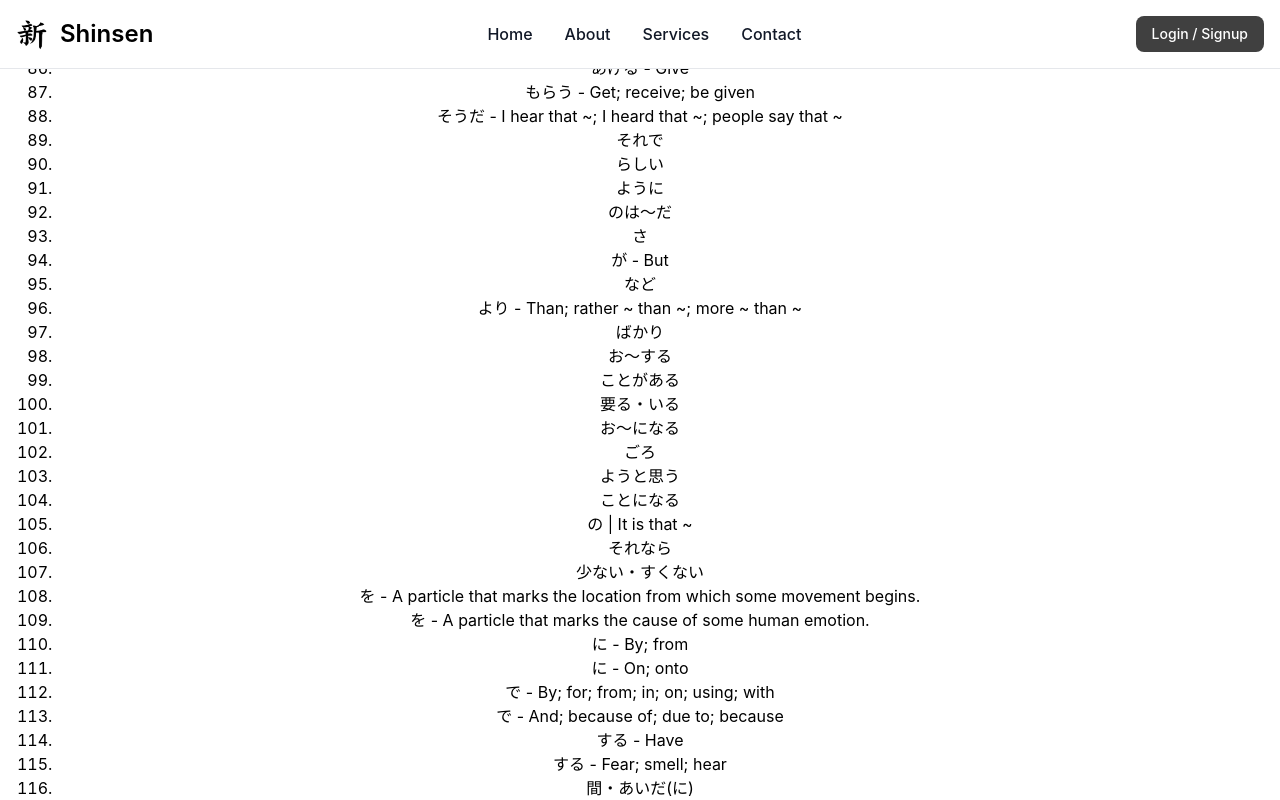
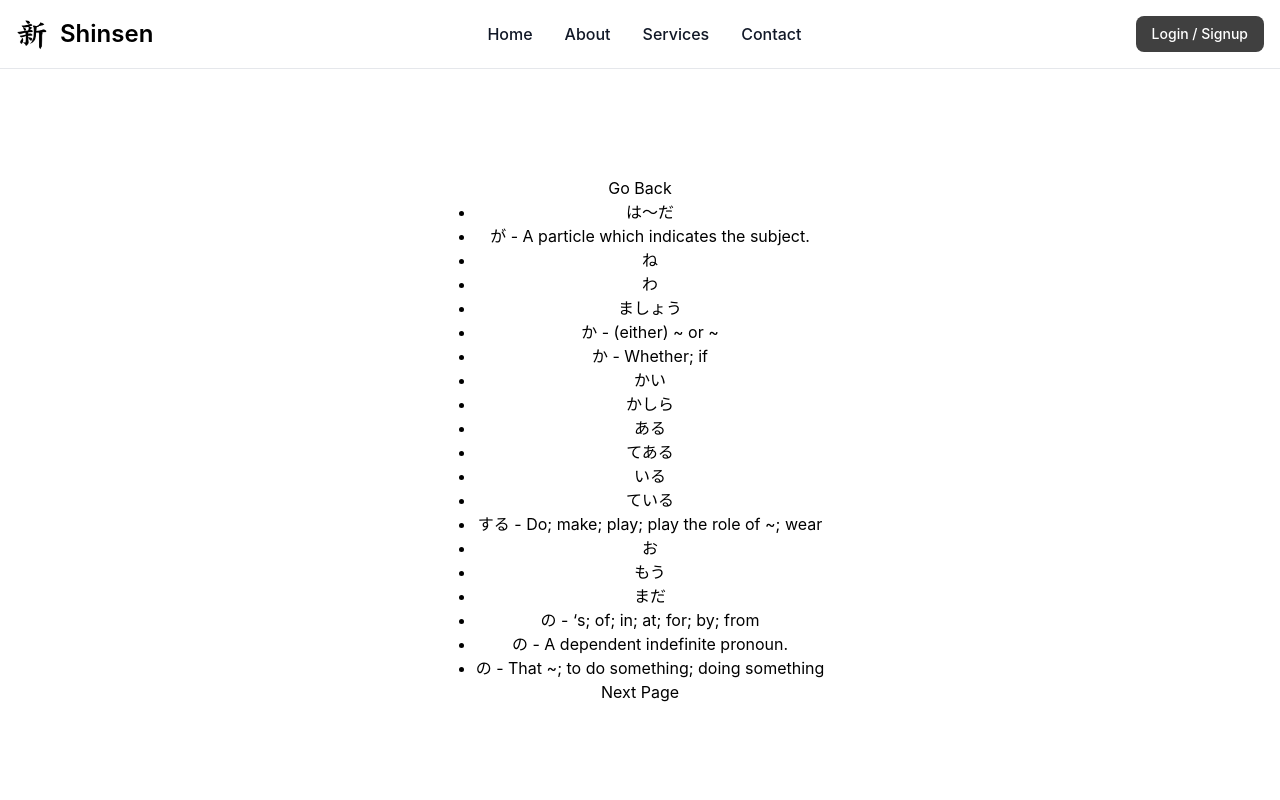
Before and after one commit to Aswin7474/Shinsen, a React (Create React App) app in the folder shinsen/: page /bunpou-study in a window 1280 px wide. Both pictures are taken after a click on the button "Basic". Shown: the top 800 px of the page. Built offline with nearby package versions, Linux system fonts and the light colour scheme.

Commit message:
implemented logic for bunpou study

```diff
--- a/shinsen/src/App.css
+++ b/shinsen/src/App.css
@@ -76,9 +76,6 @@ html {
   right: 35%;
 }
 
-body {
-
-}
 
 
 @keyframes App-logo-spin {
--- a/shinsen/src/bunpoustudy.js
+++ b/shinsen/src/bunpoustudy.js
@@ -3,7 +3,8 @@ import {useState, useEffect} from 'react';
 export function BunpouStudy() {
     const [difficulty, setDifficulty] = useState(null);
     const [dict, setDict] = useState({});
-    const [displayedkeys, setDisplayedKeys] = useState(20);
+    const [currentPage, setCurrentPage] = useState(1);
+    const pageSize = 20;
     const [gPoint, setgPoint] = useState(null);
 
     useEffect(() => {
@@ -16,8 +17,17 @@ export function BunpouStudy() {
         .catch((error) => console.error(`Error - Could not load ${filename}`))
     }, [difficulty]);
 
+
+    const keys = Object.keys(dict);
+    const currentData = keys.slice((currentPage - 1) * pageSize, currentPage * pageSize);
+    const totalPages = Math.ceil(keys.length / pageSize);
+
+    const setPage = (pageNo) => {
+        if (pageNo > 0 && pageNo < totalPages)
+            setCurrentPage(pageNo);
+    };
+
     if (difficulty === null) return (
-
         <div>
             <h1>Select Difficulty</h1>
             <button onClick={() => {setDifficulty('basic')}}>Basic</button>
@@ -28,17 +38,37 @@ export function BunpouStudy() {
         </div>
     )
 
-    console.table(Object.keys(dict)); // View keys in a tabular format
-    console.log(JSON.stringify(dict, null, 2)); // Pretty-print the entire JSON
-
-
     if (gPoint === null) return (
         <div className='pt-20'>
-            <ul class="list-decimal">
-                {Object.keys(dict).map((key) => (
-                    <li>{key}</li>
+            <button onClick={() => setDifficulty(null)}>Go Back</button>
+            <ul class="list-disc pl-5">
+                {currentData.map((key) => (
+
+                    <li> <button onClick={() => setgPoint(key)}> {key}</button> </li>
                 ))}
             </ul>
+
+            {currentPage > 1 && <button onClick={() => setPage(currentPage-1)}>Prev Page</button>}
+            {currentPage < totalPages && <button onClick={() => setPage(currentPage+1)}>Next Page</button>}
+
+        </div>
+
+    )
+
+    if (gPoint !== null) return (
+        <div>
+            <button onClick={() => setgPoint(null)}>Go Back</button>
+
+            <h1>{gPoint}</h1>
+            <h2>{dict[gPoint]['meaning']}</h2>
+            {console.log(dict[gPoint]['examples'])}
+
+            {dict[gPoint]['examples'].map((example, index) => (
+               <div key={index}>
+                    <h3>{example[0]}</h3>
+                    <h3>{example[1]}</h3>
+               </div>
+            ))}
         </div>
     )
 
```
